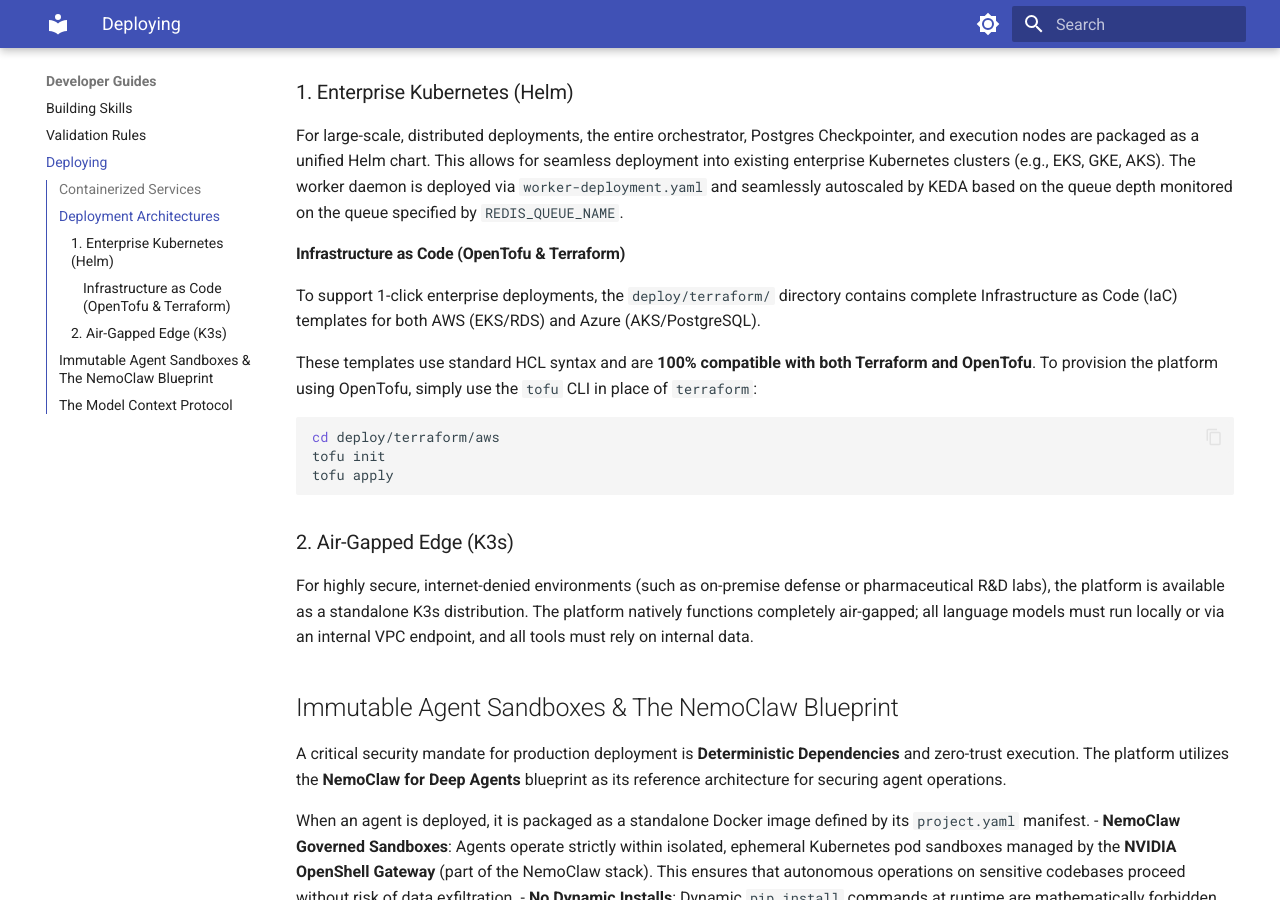
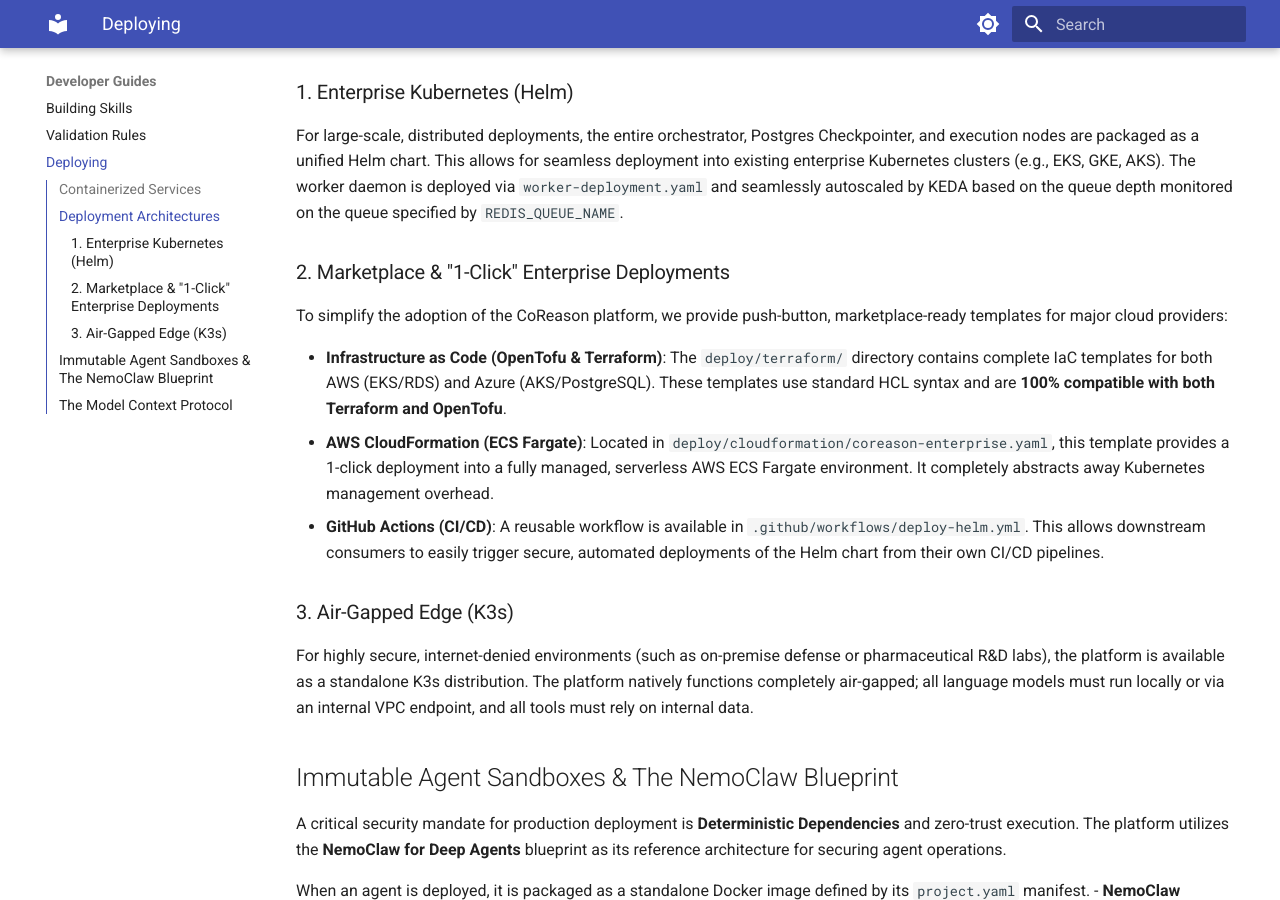
Before and after one commit to CoReason-AI/coreason-workspace-env, an MkDocs documentation site: the page built from docs/guides/deploying.md, in a window 1280 px wide and 900 px high, scrolled down 544 px. Built offline with MkDocs 1.6.1 and Material for MkDocs 9.7.7, drawn with Linux system fonts in a browser that asks for light colours.

Commit message:
docs: finalize marketplace deployment instructions across documentation

````diff
--- a/docs/guides/deploying.md
+++ b/docs/guides/deploying.md
@@ -16,17 +16,14 @@
 ### 1. Enterprise Kubernetes (Helm)
 For large-scale, distributed deployments, the entire orchestrator, Postgres Checkpointer, and execution nodes are packaged as a unified Helm chart. This allows for seamless deployment into existing enterprise Kubernetes clusters (e.g., EKS, GKE, AKS). The worker daemon is deployed via `worker-deployment.yaml` and seamlessly autoscaled by KEDA based on the queue depth monitored on the queue specified by `REDIS_QUEUE_NAME`.
 
-#### Infrastructure as Code (OpenTofu & Terraform)
-To support 1-click enterprise deployments, the `deploy/terraform/` directory contains complete Infrastructure as Code (IaC) templates for both AWS (EKS/RDS) and Azure (AKS/PostgreSQL).
+### 2. Marketplace & "1-Click" Enterprise Deployments
+To simplify the adoption of the CoReason platform, we provide push-button, marketplace-ready templates for major cloud providers:
 
-These templates use standard HCL syntax and are **100% compatible with both Terraform and OpenTofu**. To provision the platform using OpenTofu, simply use the `tofu` CLI in place of `terraform`:
-```bash
-cd deploy/terraform/aws
-tofu init
-tofu apply
-```
+- **Infrastructure as Code (OpenTofu & Terraform)**: The `deploy/terraform/` directory contains complete IaC templates for both AWS (EKS/RDS) and Azure (AKS/PostgreSQL). These templates use standard HCL syntax and are **100% compatible with both Terraform and OpenTofu**.
+- **AWS CloudFormation (ECS Fargate)**: Located in `deploy/cloudformation/coreason-enterprise.yaml`, this template provides a 1-click deployment into a fully managed, serverless AWS ECS Fargate environment. It completely abstracts away Kubernetes management overhead.
+- **GitHub Actions (CI/CD)**: A reusable workflow is available in `.github/workflows/deploy-helm.yml`. This allows downstream consumers to easily trigger secure, automated deployments of the Helm chart from their own CI/CD pipelines.
 
-### 2. Air-Gapped Edge (K3s)
+### 3. Air-Gapped Edge (K3s)
 For highly secure, internet-denied environments (such as on-premise defense or pharmaceutical R&D labs), the platform is available as a standalone K3s distribution. The platform natively functions completely air-gapped; all language models must run locally or via an internal VPC endpoint, and all tools must rely on internal data.
 
 ## Immutable Agent Sandboxes & The NemoClaw Blueprint
````
Also changed, not shown: docs/getting_started.md (+4 -0 lines).
